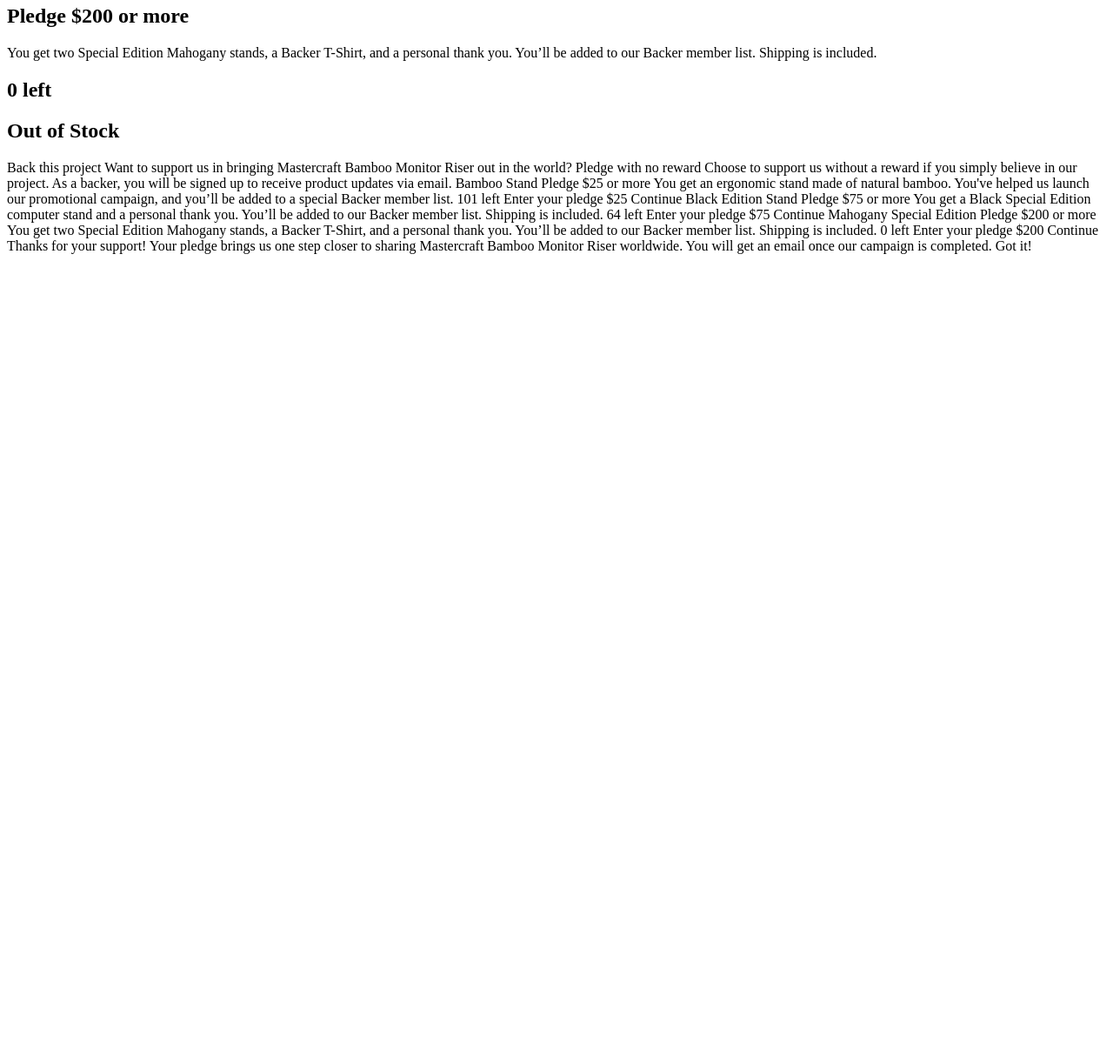
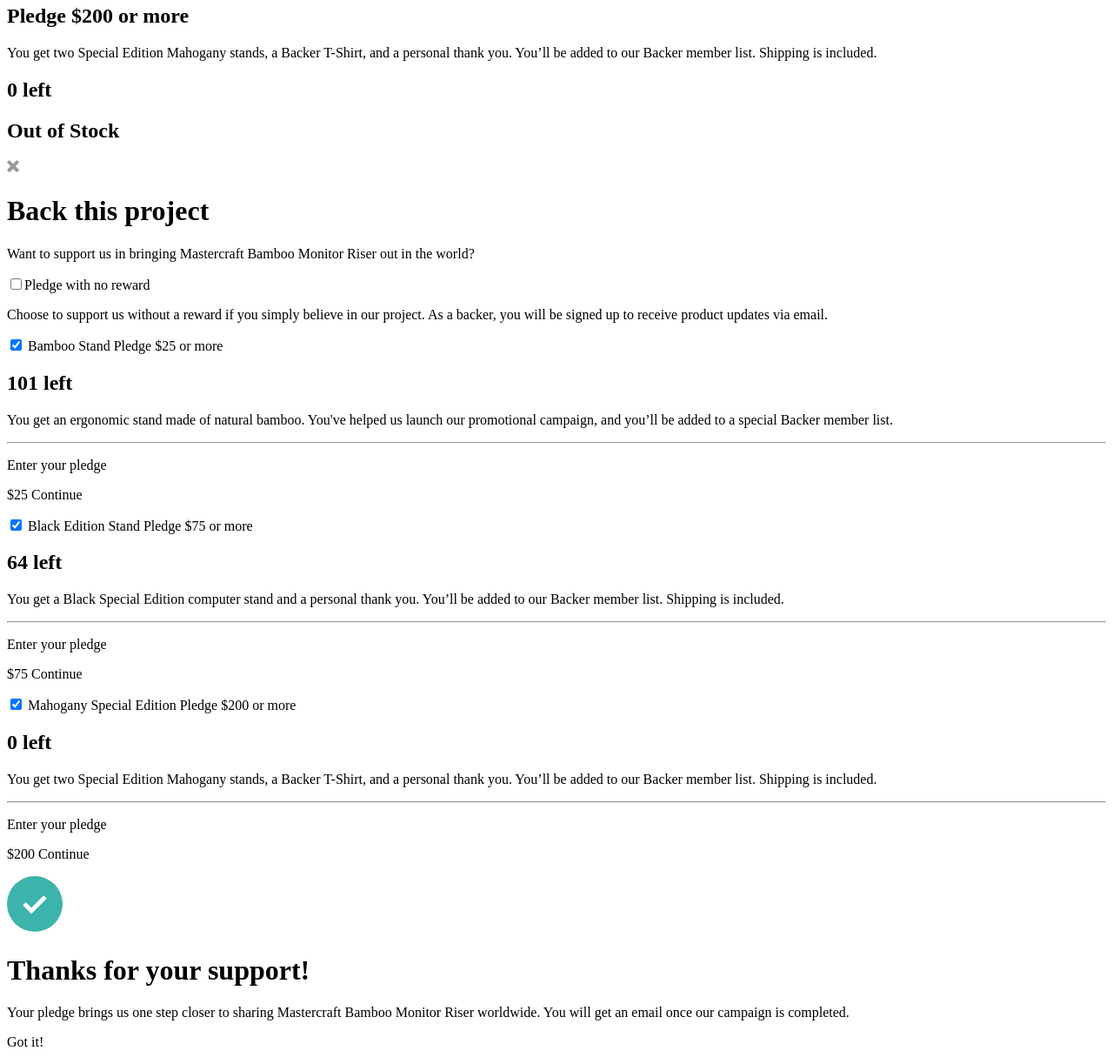
Before and after one commit to Rukundo725/Crowdfunding-product-page-challenge-hub, a plain HTML site: page index.html in a window 1280 px wide. Shown: the part 1383-2606 px from the top of the page at 87% size. Before the commit the page ends 1683 px from the top, so only its background shows below. Drawn offline with Linux system fonts and the light colour scheme.

Commit message:
modified html

```diff
--- a/index.html
+++ b/index.html
@@ -189,84 +189,156 @@
 
       </div>
 
-
     </div>
 
+     <!-- Selection modal start -->
+     <div class="selection-modal">
+       <img src="images/icon-close-modal.svg" alt="Close-Modal">
+       <h1> Back this project</h1>
+       <p> Want to support us in bringing Mastercraft Bamboo Monitor Riser out in the world?</p>
+
+       <div class="Pledge-with-no-reward">
+          <label class="container">
+            <input type="checkbox">Pledge with no reward
+            <span class="checkmark"></span>
+          </label>
+          <p>Choose to support us without a reward if you simply believe in our project. As a backer,
+            you will be signed up to receive product updates via email.
+          </p>
+        </div>
+
+        <div class="Pledge-with-reward">
+
+          <div class="upper-content">
+
+            <label class="container">
+              <input type="checkbox" checked="checked">  Bamboo Stand
+              <span class="checkmark">Pledge $25 or more</span>
+            </label>
+            <h2> 101 <span>left</span></h2>
+
+          </div>
+
+          <p>You get an ergonomic stand made of natural bamboo. You've helped us launch our promotional campaign, and
+            you’ll be added to a special Backer member list.
+          </p>
+
+          <hr>
+          <!-- Selected pledge start -->
 
 
+          <div class="lower-selected-pledge">
+
+            <div class="left">
+              <p>
+                Enter your pledge
+              </p>
+            </div>
+
+            <div class="right">
+
+              <p>
+                $25 <span> Continue</span>
+              </p>
+
+            </div>
+
+          </div>
+
+        </div>
+
+        <div class="Pledge-with-reward">
+
+          <div class="upper-content">
+
+            <label class="container">
+              <input type="checkbox" checked="checked"> Black Edition Stand
+              <span class="checkmark">Pledge $75 or more</span>
+            </label>
+            <h2> 64 <span>left</span></h2>
+
+          </div>
+
+          <p>You get a Black Special Edition computer stand and a personal thank you. You’ll be added to our Backer
+            member list. Shipping is included.
+          </p>
+
+          <hr>
+          <!-- Selected pledge start -->
 
 
+          <div class="lower-selected-pledge">
+
+            <div class="left">
+              <p>
+                Enter your pledge
+              </p>
+            </div>
+
+            <div class="right">
+
+              <p>
+                $75<span> Continue</span>
+              </p>
+
+            </div>
+
+          </div>
+
+        </div>
+
+        <div class="Pledge-with-reward">
+
+          <div class="upper-content">
+
+            <label class="container">
+              <input type="checkbox" checked="checked">   Mahogany Special Edition
+              <span class="checkmark"> Pledge $200 or more</span>
+            </label>
+            <h2> 0 <span>left</span></h2>
+
+          </div>
+
+          <p>You get two Special Edition Mahogany stands, a Backer T-Shirt, and a personal thank you. You’ll be added
+            to our Backer member list. Shipping is included.
+          </p>
+
+          <hr>
+          <!-- Selected pledge start -->
 
 
+          <div class="lower-selected-pledge">
 
+            <div class="left">
+              <p>
+                Enter your pledge
+              </p>
+            </div>
 
+            <div class="right">
 
+              <p>
+                $200 <span> Continue</span>
+              </p>
 
+            </div>
 
+          </div>
 
+        </div>
 
+      </div>
+      <!-- Success modal end -->
+      <div class="success-modal">
+        <img src="images/icon-check.svg" alt="check icon">
+        <h1>Thanks for your support!</h1>
+          <p>Your pledge brings us one step closer to sharing Mastercraft Bamboo Monitor Riser worldwide. You will get
+            an email once our campaign is completed.
+          </p>
 
+          <p> Got it! </p>
+      </div>
 
-
-
-
-
-
-    <!-- Selection modal start -->
-
-    Back this project
-    Want to support us in bringing Mastercraft Bamboo Monitor Riser out in the world?
-
-    Pledge with no reward
-    Choose to support us without a reward if you simply believe in our project. As a backer,
-    you will be signed up to receive product updates via email.
-
-    Bamboo Stand
-    Pledge $25 or more
-    You get an ergonomic stand made of natural bamboo. You've helped us launch our promotional campaign, and
-    you’ll be added to a special Backer member list.
-    101 left
-
-    <!-- Selected pledge start -->
-    Enter your pledge
-    $25
-    Continue
-    <!-- Selected pledge end -->
-
-    Black Edition Stand
-    Pledge $75 or more
-    You get a Black Special Edition computer stand and a personal thank you. You’ll be added to our Backer
-    member list. Shipping is included.
-    64 left
-
-    <!-- Selected pledge start -->
-    Enter your pledge
-    $75
-    Continue
-    <!-- Selected pledge end -->
-
-    Mahogany Special Edition
-    Pledge $200 or more
-    You get two Special Edition Mahogany stands, a Backer T-Shirt, and a personal thank you. You’ll be added
-    to our Backer member list. Shipping is included.
-    0 left
-
-    <!-- Selected pledge  start -->
-    Enter your pledge
-    $200
-    Continue
-    <!-- Selected pledge end -->
-
-    <!-- Selection modal end -->
-
-    <!-- Success modal start -->
-
-    Thanks for your support!
-    Your pledge brings us one step closer to sharing Mastercraft Bamboo Monitor Riser worldwide. You will get
-    an email once our campaign is completed.
-    Got it!
-
-    <!-- Success modal end -->
-  </main>
+    </main>
 </body>
 </html>
```
